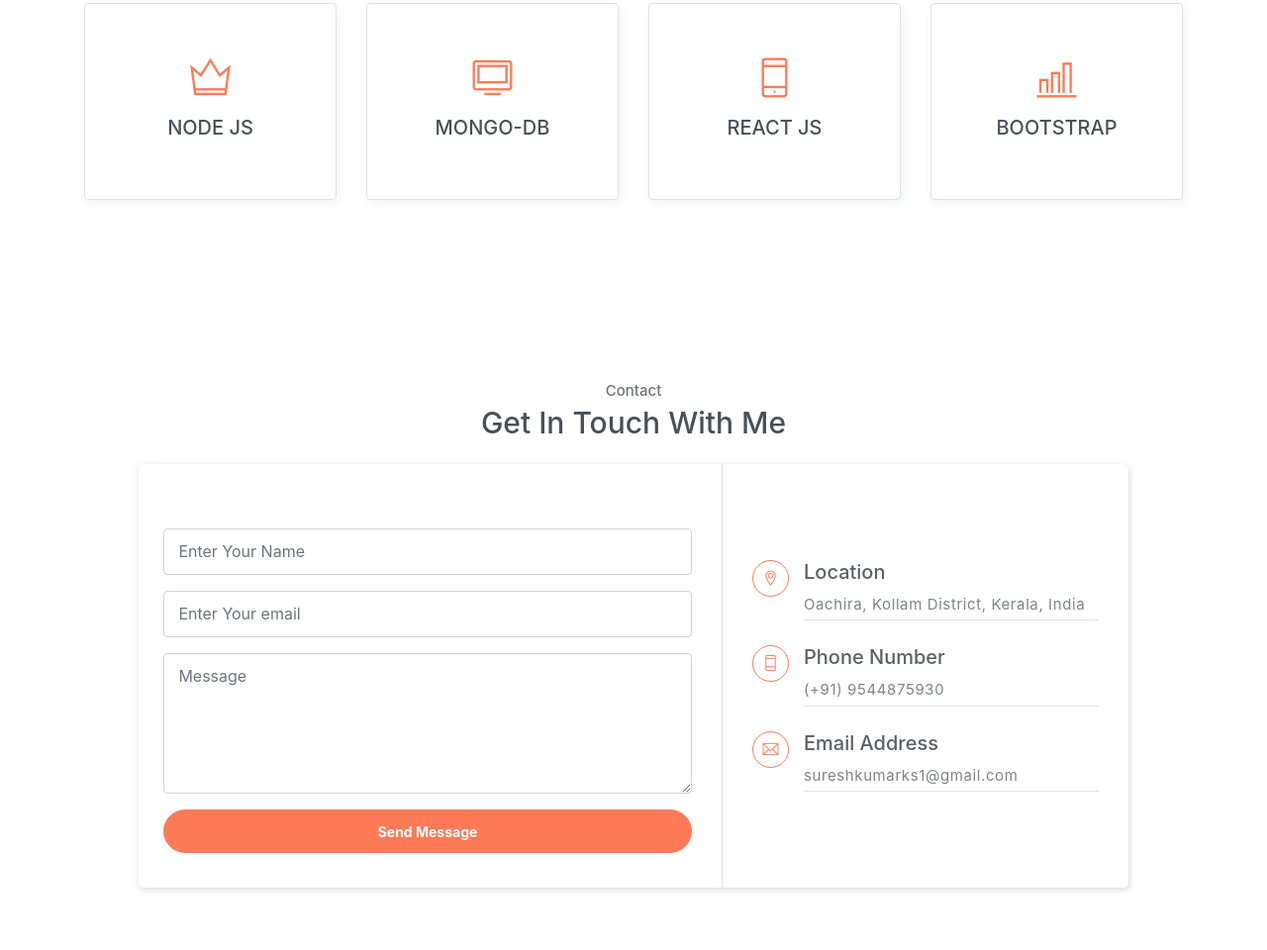
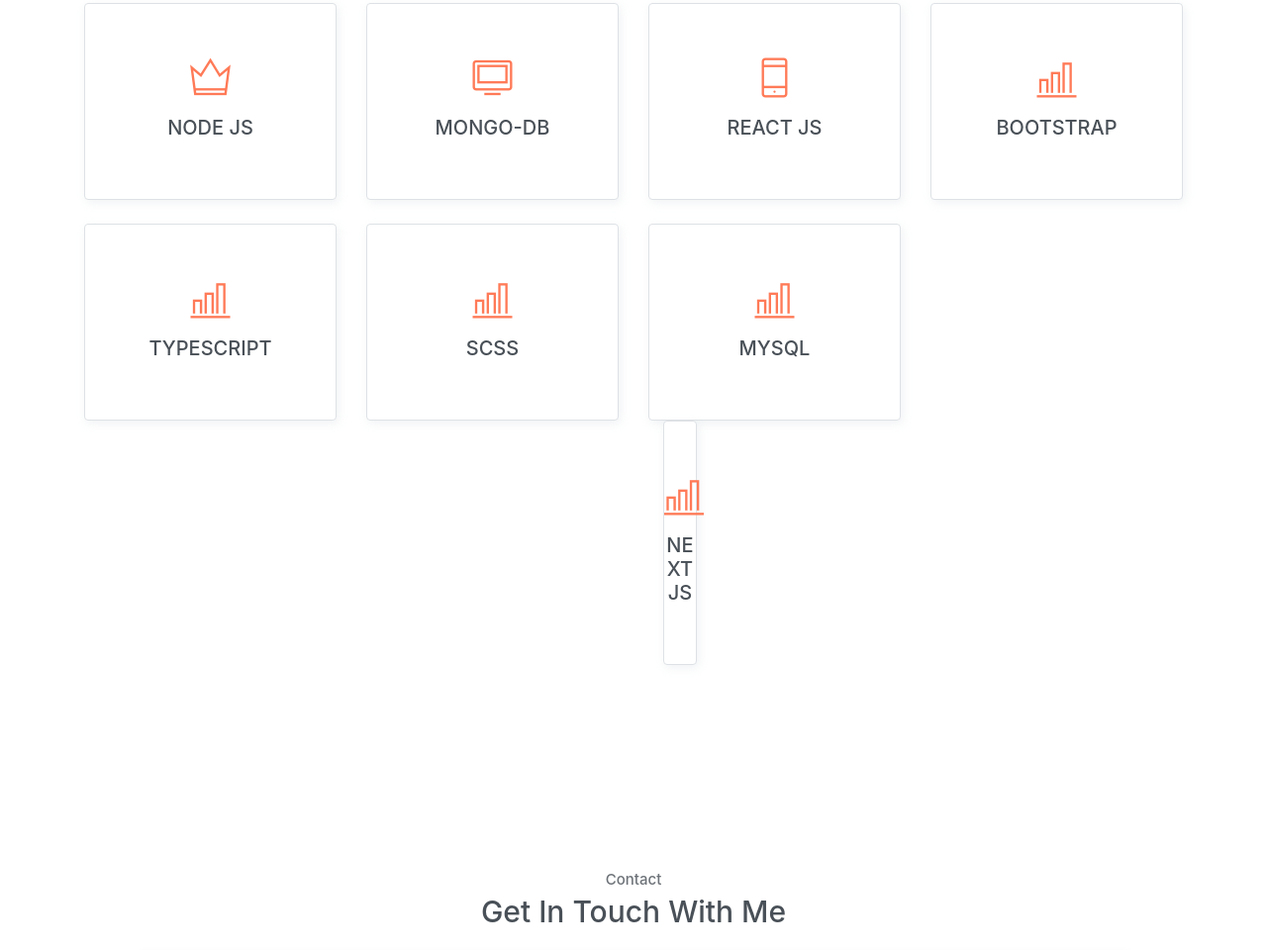
Before and after one commit to sureshkumarks1/profile, a website: page public_html/index.html in a window 1280 px wide. Shown: the part 2425-3385 px from the top of the page at 99% size. Drawn offline with Linux system fonts and the light colour scheme.

Commit message:
Update index.html

```diff
--- a/public_html/index.html
+++ b/public_html/index.html
@@ -283,6 +283,38 @@
                             <h5>BOOTSTRAP</h5>
                         </div>
                     </div>
+                </div>
+		     <div class="col-sm-6 col-md-3 mb-4">
+                    <div class="custom-card card border">
+                        <div class="card-body">
+                            <i class="icon ti-bar-chart"></i>
+                            <h5>TYPESCRIPT</h5>
+                        </div>
+                    </div>
+                </div>
+		 <div class="col-sm-6 col-md-3 mb-4">
+                    <div class="custom-card card border">
+                        <div class="card-body">
+                            <i class="icon ti-bar-chart"></i>
+                            <h5>SCSS</h5>
+                        </div>
+                    </div>
+                </div>
+		 <div class="col-sm-6 col-md-3 mb-4">
+                    <div class="custom-card card border">
+                        <div class="card-body">
+                            <i class="icon ti-bar-chart"></i>
+                            <h5>MYSQL</h5>
+                        </div>
+                    </div>
+		 <div class="col-sm-6 col-md-3 mb-4">
+                    <div class="custom-card card border">
+                        <div class="card-body">
+                            <i class="icon ti-bar-chart"></i>
+                            <h5>NEXT JS</h5>
+                        </div>
+                    </div>
+                </div>
                 </div>
             </div>
             <!-- <div class="row d-flex justify-content-center">
```
